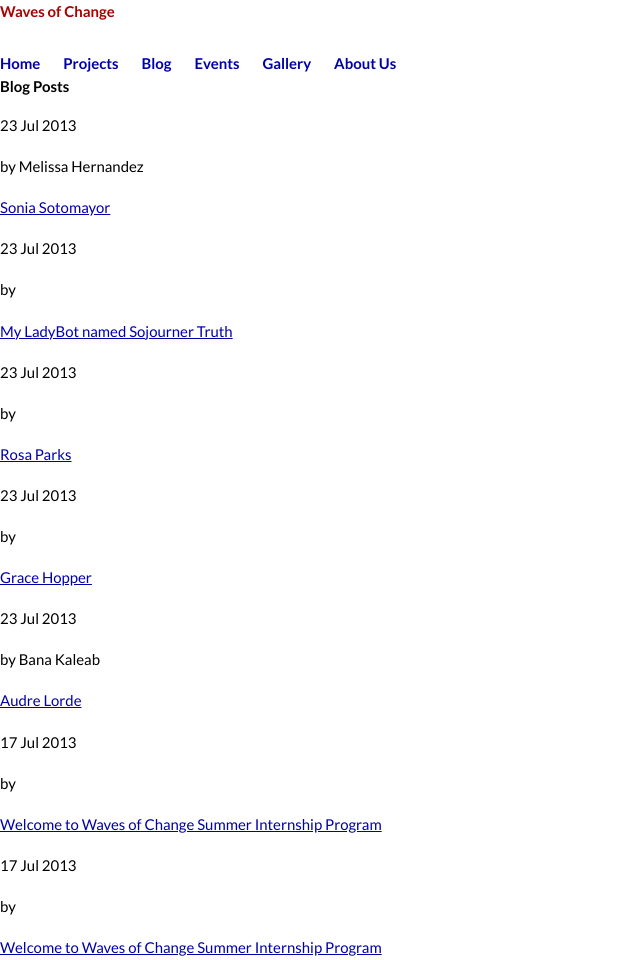
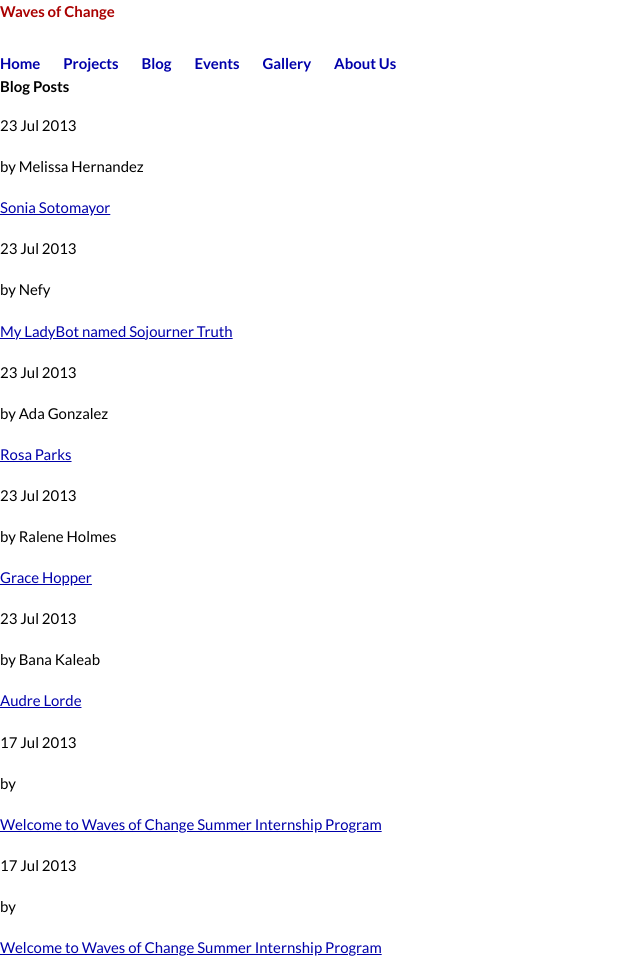
Before and after one commit to WavesofChange/woc-jekyll, a Jekyll site: the page built from index.html, in a window 1280 px wide. Shown: the whole page, without its empty margins (0-640 px from the left). Built offline with Jekyll 4.4.1, drawn with Linux system fonts in a browser that asks for light colours.

Commit message:
add author info

```diff
--- a/_posts/2013-07-23-labybot-grace-hopper.html
+++ b/_posts/2013-07-23-labybot-grace-hopper.html
@@ -1,7 +1,7 @@
 ---
 layout: post
 title: Grace Hopper
-author:
+author: Ralene Holmes
 date:   2013-07-23
 categories: news
 ---
--- a/_posts/2013-07-23-labybot-rosa-parks.html
+++ b/_posts/2013-07-23-labybot-rosa-parks.html
@@ -1,7 +1,7 @@
 ---
 layout: post
 title:  "Rosa Parks"
-author:
+author: Ada Gonzalez
 date:   2013-07-23
 categories: news
 ---
--- a/_posts/2013-07-23-labybot-sojourner-truth.html
+++ b/_posts/2013-07-23-labybot-sojourner-truth.html
@@ -1,7 +1,7 @@
 ---
 layout: post
 title:  "My LadyBot named Sojourner Truth"
-author:
+author: Nefy
 date:   2013-07-23
 categories: news
 ---
```
